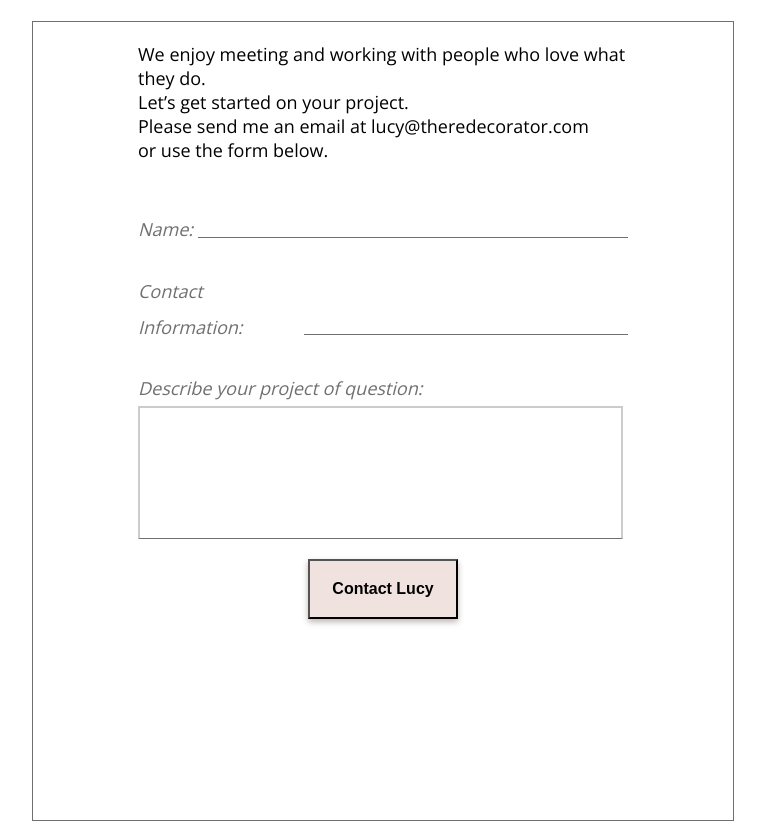
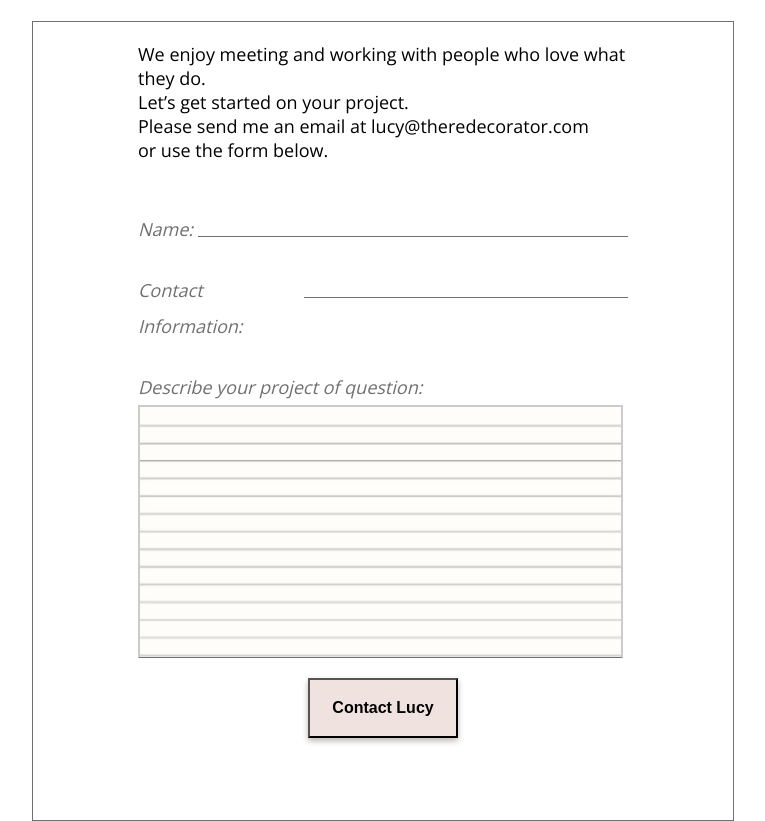
Before and after one commit to normboss/TheReDecorator_v2, a PHP site: page /files/pages/contact.php in a window 1280 px wide. Shown: the part 576-1397 px from the top of the page, without its empty margins (257-1022 px from the left). Run offline with PHP 8.4, Linux system fonts and the light colour scheme; some libraries are stand-ins or nearby versions.

Commit message:
contact textarea

```diff
--- a/files/css/contact.css
+++ b/files/css/contact.css
@@ -205,12 +205,24 @@ body {
   width: auto;
 }
 
+.main .form-container form .field-block input {
+  height: 18px;
+  padding-bottom: 8px;
+  margin-top: 13px;
+}
+
 .main .form-container form .contact-field label {
   width: 250px;
 }
 
+.main .form-container form .contact-field input {
+  height: 18px;
+  padding-bottom: 8px;
+  margin-top: 13px;
+}
+
 .main .form-container form .description-field {
-  font-size: 24px;
+  font-size: 20px;
 }
 
 .main .form-container form .description-field label {
@@ -244,6 +256,9 @@ body {
   resize: none;
   color: #000000;
   font-size: 18px;
+  background-image: url("../img/linedpaper330.jpg");
+  background-size: cover;
+  background-position: top;
 }
 
 .main .form-container form .submit {
--- a/files/pages/contact.php
+++ b/files/pages/contact.php
@@ -94,7 +94,7 @@ form where to e-mail the contents of the form. -->
 
                 <label for="message">Describe your project of question:</label>
                 <div class="field-block description-field">
-                    <textarea cols="40" maxlength="1000" name="message" rows="5"  wrap="hard"></textarea>
+                    <textarea cols="40" maxlength="1000" name="message" rows="10"  wrap="hard"></textarea>
                 </div>
                 <!-- <br>
                 <label for="message">Describe your project of question:</label>
--- a/files/scss/contact.scss
+++ b/files/scss/contact.scss
@@ -152,10 +152,22 @@ body {
                 display: flex;
                 margin-bottom: 20px;
                 width: auto;
+                input {
+                    // border: 3px solid red;
+                    height: 18px;
+                    padding-bottom: 8px;
+                    margin-top: 13px;
+                }
             }
             .contact-field {
                 label {
                     width: 250px;
+                }
+                input {
+                    // border: 3px solid red;
+                    height: 18px;
+                    padding-bottom: 8px;
+                    margin-top: 13px;
                 }
             }
 
@@ -164,7 +176,7 @@ body {
                     width: 500px;
                     height: 50px;
                 }
-                font-size: 24px;
+                font-size: 20px;
                 // margin-top: 5px;
             }
             .question-field {
@@ -195,6 +207,9 @@ body {
                 resize: none;
                 color: #000000;
                 font-size: 18px;
+                background-image: url("../img/linedpaper330.jpg");
+                background-size: cover;
+                background-position: top;
             }
 
             .submit {
```
Also changed, not shown: files/img/linedpaper.jpg (added), files/img/linedpaper1.jpg (added), files/img/linedpaper2.jpg (added), files/img/linedpaper300.jpg (added), files/img/linedpaper330.jpg (added), files/img/linedpaper330a.jpg (added), files/img/linedpaper340.jpg (added), files/img/linedpaper350.jpg (added), files/img/linedpaper400.jpg (added), 1 other file.
